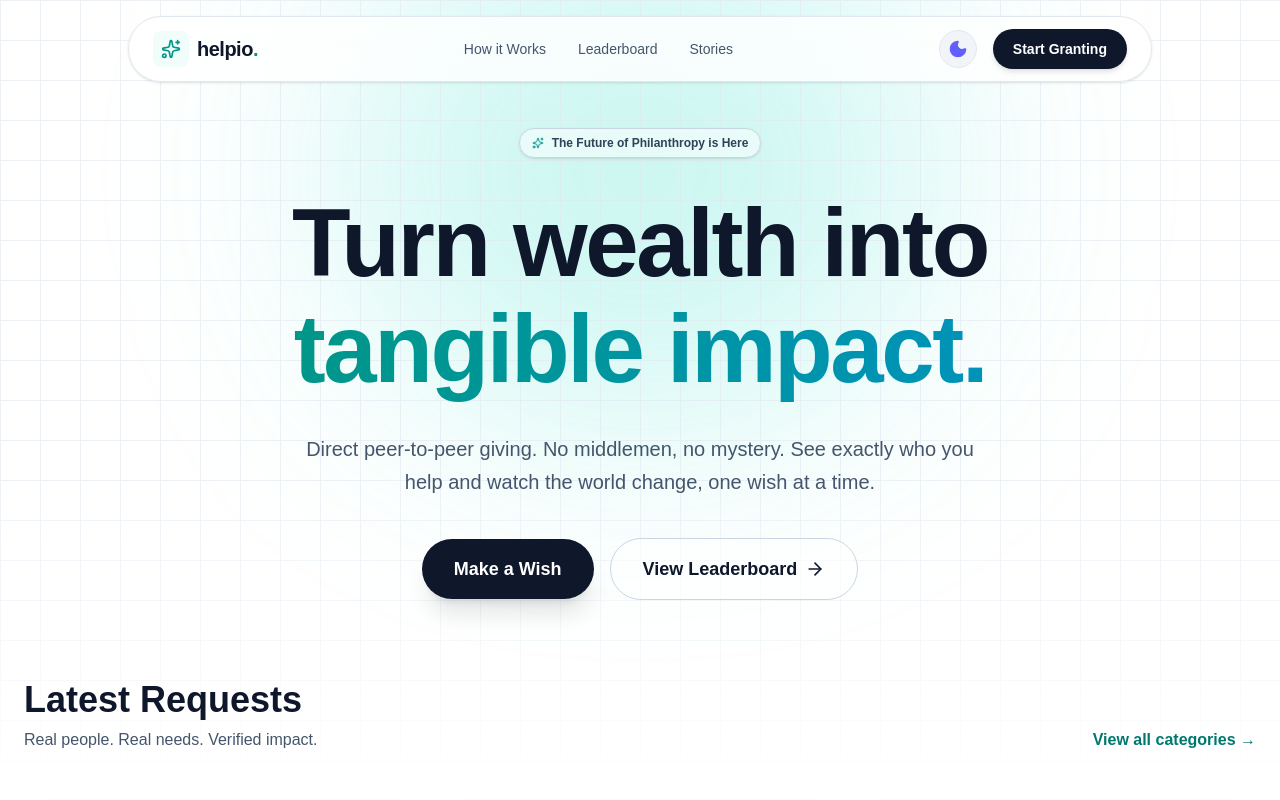
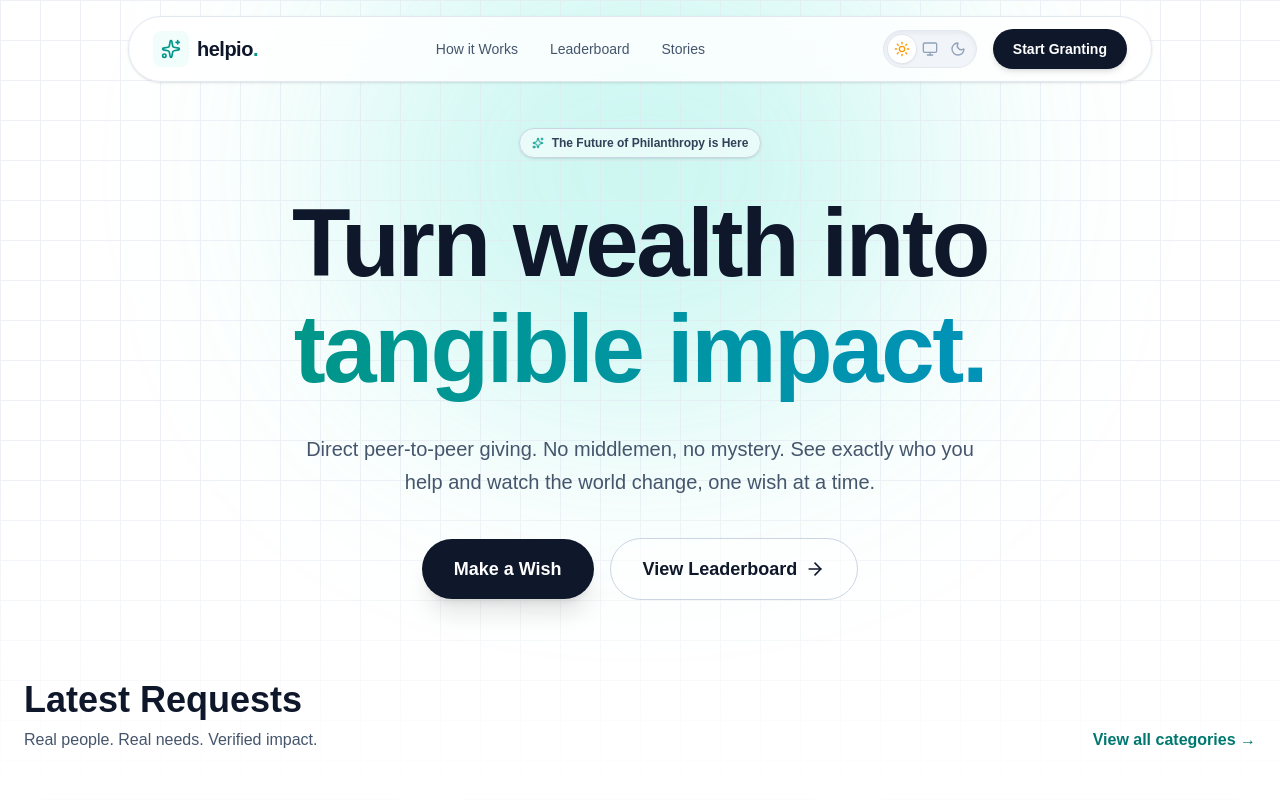
Before and after one commit to itznik/helpio, a Next.js app in the folder helpio/: page / in a window 1280 px wide. Shown: the top 800 px of the page. Built offline with nearby package versions, Linux system fonts and the light colour scheme.

Commit message:
Update ThemeToggle.tsx

```diff
--- a/helpio/src/components/shared/ThemeToggle.tsx
+++ b/helpio/src/components/shared/ThemeToggle.tsx
@@ -1,30 +1,63 @@
 "use client";
 
 import { useTheme } from "next-themes";
-import { Moon, Sun } from "lucide-react";
+import { Moon, Sun, Monitor } from "lucide-react";
 import { useEffect, useState } from "react";
 
 export default function ThemeToggle() {
   const { theme, setTheme } = useTheme();
   const [mounted, setMounted] = useState(false);
 
+  // Avoid hydration mismatch by waiting for client load
   useEffect(() => setMounted(true), []);
 
   if (!mounted) {
-    return <div className="w-9 h-9 rounded-full bg-slate-100 dark:bg-slate-800" />;
+    // Render a placeholder of the exact same size to prevent layout shift
+    return <div className="w-[88px] h-[36px] rounded-full bg-slate-100 dark:bg-slate-800 border border-slate-200 dark:border-slate-700" />;
   }
 
   return (
-    <button
-      onClick={() => setTheme(theme === "dark" ? "light" : "dark")}
-      className="p-2 rounded-full bg-slate-100 dark:bg-slate-800 text-slate-900 dark:text-white border border-slate-200 dark:border-slate-700 transition-all hover:scale-105"
-      aria-label="Toggle Theme"
-    >
-      {theme === "dark" ? (
-        <Sun className="w-5 h-5 text-amber-400 fill-amber-400" />
-      ) : (
-        <Moon className="w-5 h-5 text-indigo-500 fill-indigo-500" />
-      )}
-    </button>
+    <div className="flex items-center p-1 rounded-full border border-slate-200 dark:border-slate-800 bg-slate-100 dark:bg-slate-900 shadow-inner">
+
+      {/* LIGHT BUTTON */}
+      <button
+        onClick={() => setTheme("light")}
+        className={`p-1.5 rounded-full transition-all duration-200 ${
+          theme === 'light'
+            ? 'bg-white text-amber-500 shadow-sm ring-1 ring-slate-200'
+            : 'text-slate-400 hover:text-slate-600 dark:hover:text-slate-300'
+        }`}
+        aria-label="Light Mode"
+      >
+        <Sun className="w-4 h-4" />
+      </button>
+
+      {/* SYSTEM BUTTON */}
+      <button
+        onClick={() => setTheme("system")}
+        className={`p-1.5 rounded-full transition-all duration-200 ${
+          theme === 'system'
+            ? 'bg-white dark:bg-slate-700 text-teal-600 dark:text-teal-400 shadow-sm ring-1 ring-slate-200 dark:ring-slate-600'
+            : 'text-slate-400 hover:text-slate-600 dark:hover:text-slate-300'
+        }`}
+        aria-label="System Mode"
+      >
+        <Monitor className="w-4 h-4" />
+      </button>
+
+      {/* DARK BUTTON */}
+      <button
+        onClick={() => setTheme("dark")}
+        className={`p-1.5 rounded-full transition-all duration-200 ${
+          theme === 'dark'
+            ? 'bg-slate-700 text-indigo-400 shadow-sm ring-1 ring-slate-600'
+            : 'text-slate-400 hover:text-slate-600 dark:hover:text-slate-300'
+        }`}
+        aria-label="Dark Mode"
+      >
+        <Moon className="w-4 h-4" />
+      </button>
+
+    </div>
   );
 }
```
